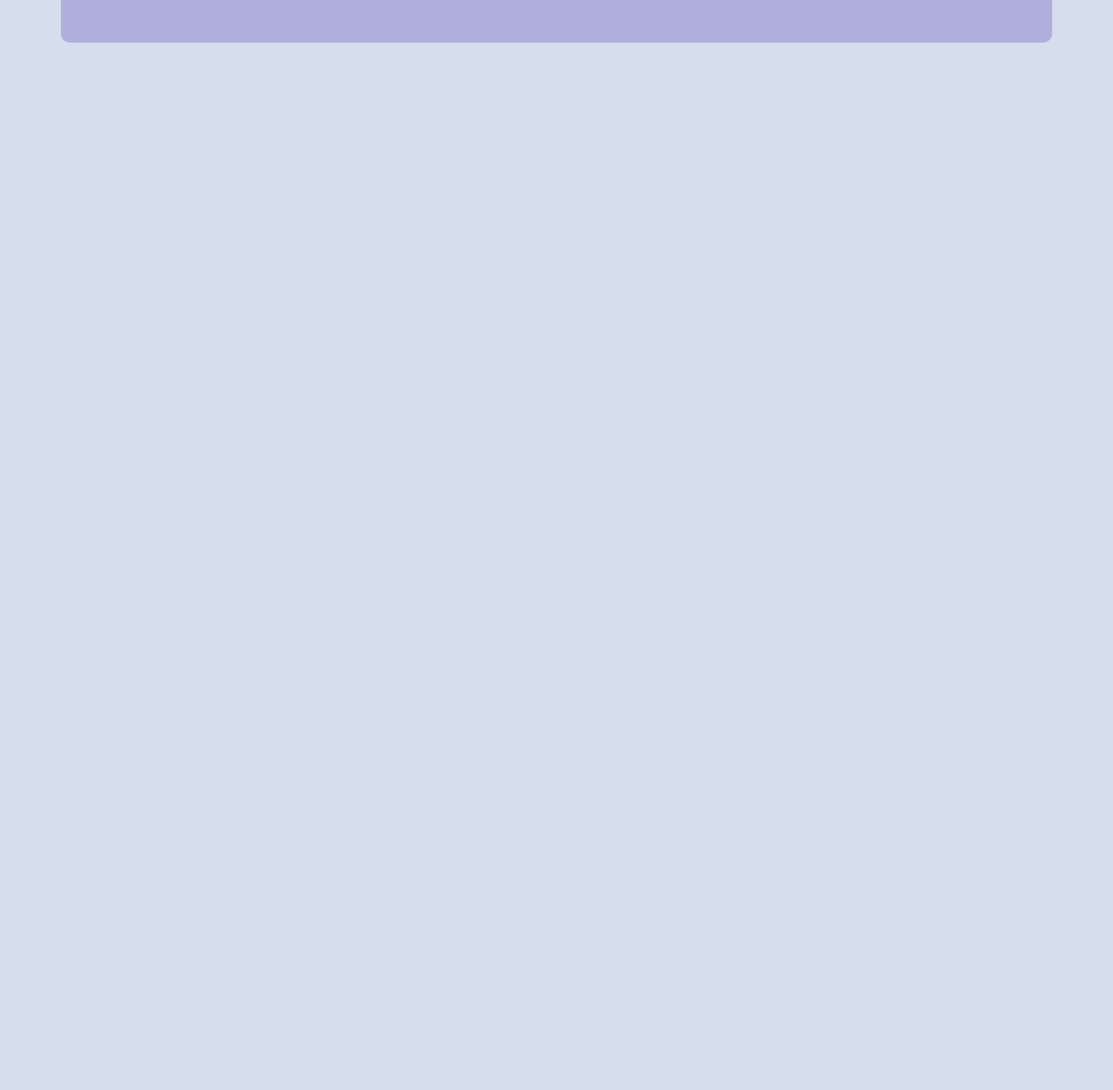
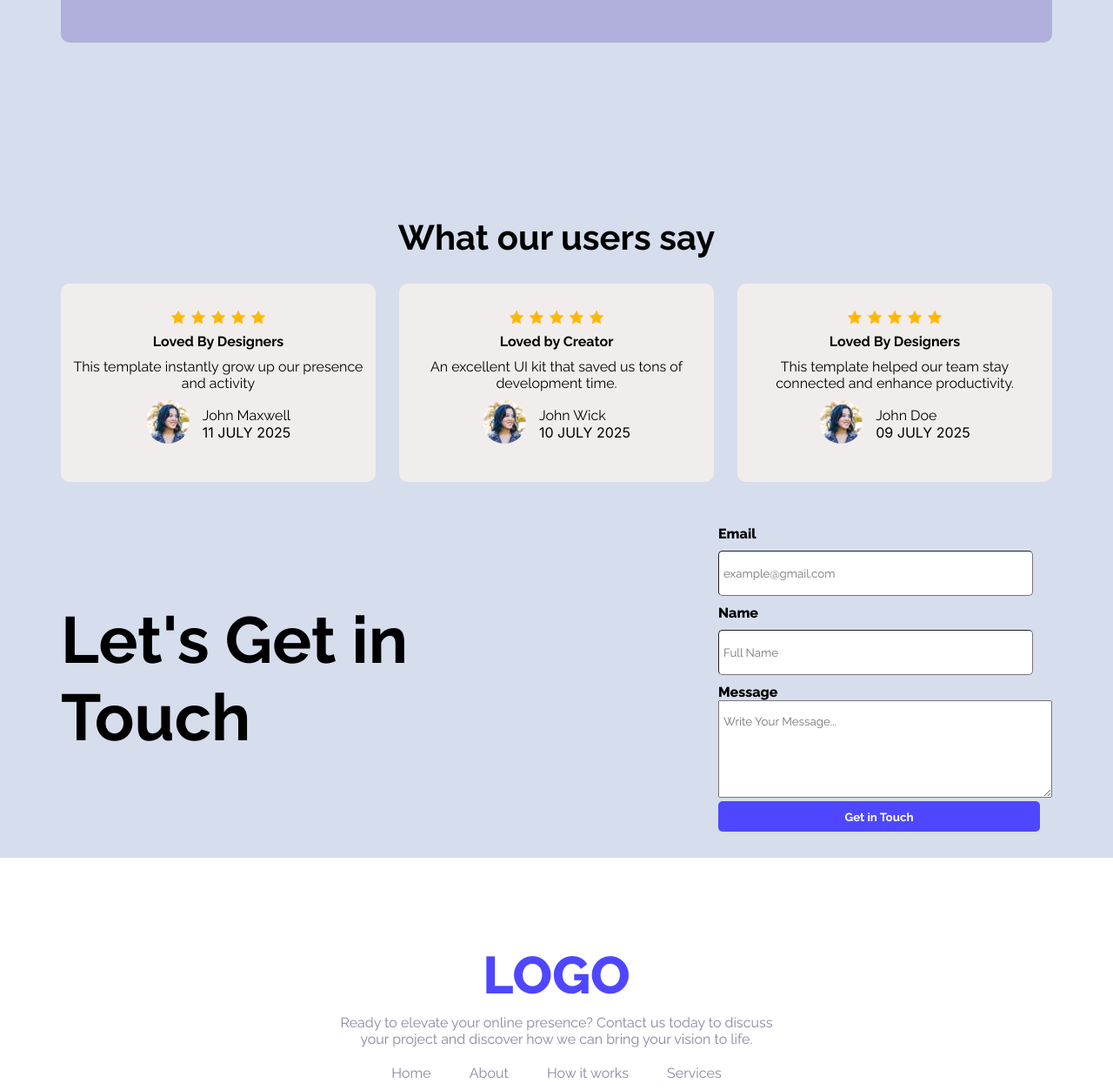
Before and after one commit to TH-Rongon/My-first-project, a plain HTML site: page index.html in a window 1280 px wide. Shown: the part 1345-2598 px from the top of the page at 87% size. Before the commit the page ends 1394 px from the top, so only its background shows below. Drawn offline with Linux system fonts and the light colour scheme.

Commit message:
Footer section added

```diff
--- a/index.html
+++ b/index.html
@@ -70,5 +70,128 @@
         </div>
       </div>
     </section>
+    <section class="testimonials">
+      <h3 class="testimonials-heading">What our users say</h3>
+      <div class="testimonial-cards">
+        <div class="testimonial-card">
+          <div class="testimonial-stars">
+            <img src="./assets/icon-star.png" alt="star icon" />
+            <img src="./assets/icon-star.png" alt="star icon" />
+            <img src="./assets/icon-star.png" alt="star icon" />
+            <img src="./assets/icon-star.png" alt="star icon" />
+            <img src="./assets/icon-star.png" alt="star icon" />
+          </div>
+          <div class="testimonial-content">
+            <h4 class="testimonial-title">Loved By Designers</h4>
+            <p class="testimonial-text">
+              This template instantly grow up our presence and activity
+            </p>
+          </div>
+          <div class="testimonial-user">
+            <div class="user-avatar">
+              <img src="./assets/avatar.png" alt="avatar" />
+            </div>
+            <div class="user-info">
+              <p class="user-name">John Maxwell</p>
+              <time>11 JULY 2025</time>
+            </div>
+          </div>
+        </div>
+        <div class="testimonial-card">
+          <div class="testimonial-stars">
+            <img src="./assets/icon-star.png" alt="star icon" />
+            <img src="./assets/icon-star.png" alt="star icon" />
+            <img src="./assets/icon-star.png" alt="star icon" />
+            <img src="./assets/icon-star.png" alt="star icon" />
+            <img src="./assets/icon-star.png" alt="star icon" />
+          </div>
+          <div class="testimonial-content">
+            <h4 class="testimonial-title">Loved by Creator</h4>
+            <p class="testimonial-text">
+              An excellent UI kit that saved us tons of development time.
+            </p>
+          </div>
+          <div class="testimonial-user">
+            <div class="user-avatar">
+              <img src="./assets/avatar.png" alt="avatar" />
+            </div>
+            <div class="user-info">
+              <p class="user-name">John Wick</p>
+              <time>10 JULY 2025</time>
+            </div>
+          </div>
+        </div>
+        <div class="testimonial-card">
+          <div class="testimonial-stars">
+            <img src="./assets/icon-star.png" alt="star icon" />
+            <img src="./assets/icon-star.png" alt="star icon" />
+            <img src="./assets/icon-star.png" alt="star icon" />
+            <img src="./assets/icon-star.png" alt="star icon" />
+            <img src="./assets/icon-star.png" alt="star icon" />
+          </div>
+          <div class="testimonial-content">
+            <h4 class="testimonial-title">Loved By Designers</h4>
+            <p class="testimonial-text">
+              This template helped our team stay connected and enhance
+              productivity.
+            </p>
+          </div>
+          <div class="testimonial-user">
+            <div class="user-avatar">
+              <img src="./assets/avatar.png" alt="avatar" />
+            </div>
+            <div class="user-info">
+              <p class="user-name">John Doe</p>
+              <time>09 JULY 2025</time>
+            </div>
+          </div>
+        </div>
+      </div>
+    </section>
+        <section class="contact">
+      <div class="contact-heading">
+        <h2>Let's Get in <br />Touch</h2>
+      </div>
+      <div class="contact-form">
+        <form>
+          <label for="email">Email</label><br />
+          <input
+            type="email"
+            id="email"
+            placeholder="example@gmail.com"
+          /><br />
+          <label for="name">Name</label><br />
+          <input type="text" id="name" placeholder="Full Name" /><br />
+          <label for="message">Message</label><br />
+          <textarea
+            id="message"
+            rows="5"
+            cols="51"
+            placeholder="Write Your Message..."
+          ></textarea>
+        </form>
+        <button class="primary-color btn-contact">Get in Touch</button>
+      </div>
+    </section>
+
+    <!-- Footer Start -->
+    <footer class="footer">
+      <div class="footer-text">
+        <h4 class="footer-logo">LOGO</h4>
+        <p class="footer-text">
+          Ready to elevate your online presence? Contact us today to discuss
+          <br />
+          your project and discover how we can bring your vision to life.
+        </p>
+      </div>
+      <div class="footer-nav">
+        <ol>
+          <li><a href="/">Home</a></li>
+          <li><a href="/">About</a></li>
+          <li><a href="/">How it works</a></li>
+          <li><a href="/">Services</a></li>
+        </ol>
+      </div>
+    </footer>
   </body>
 </html>
```
